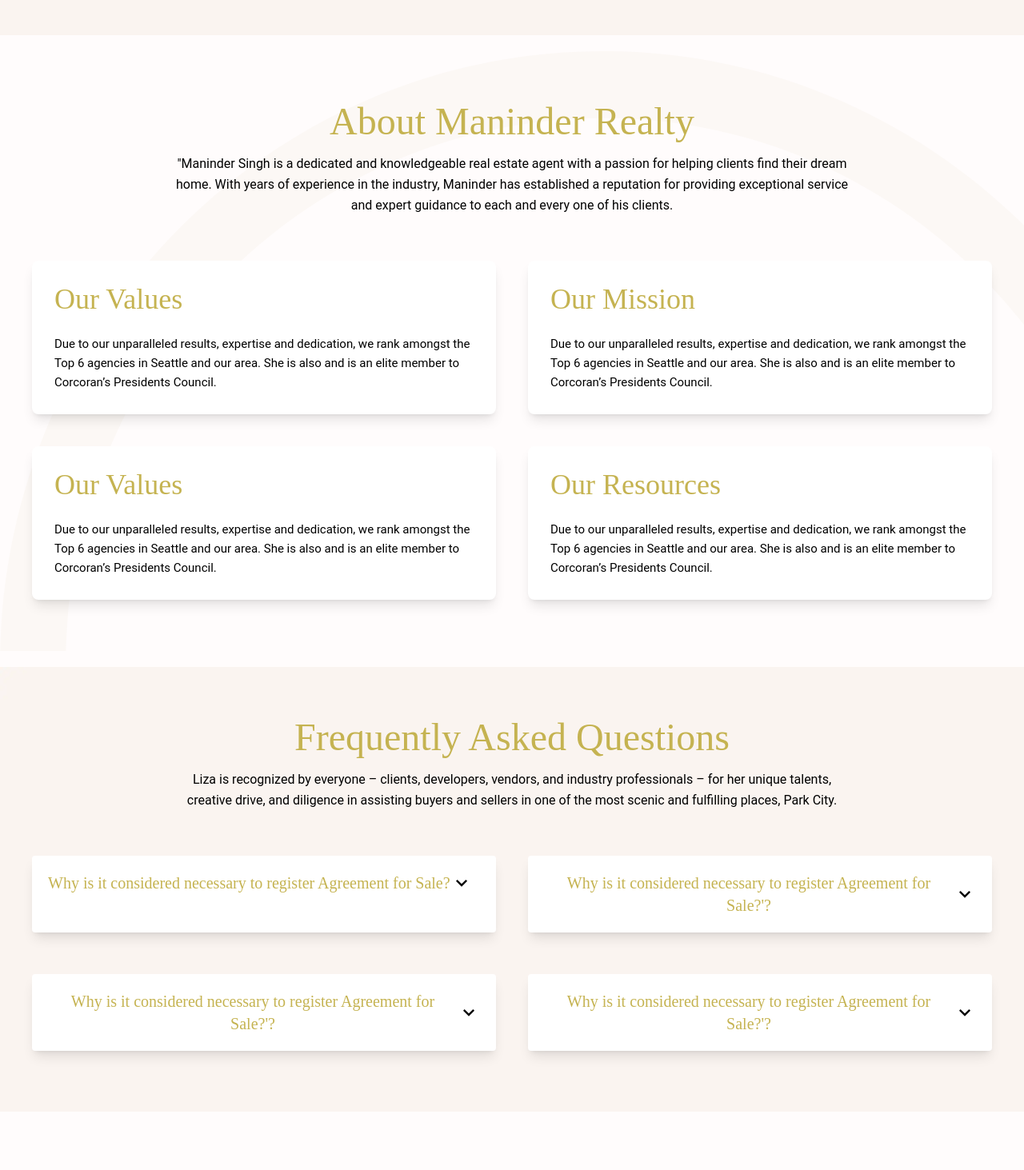
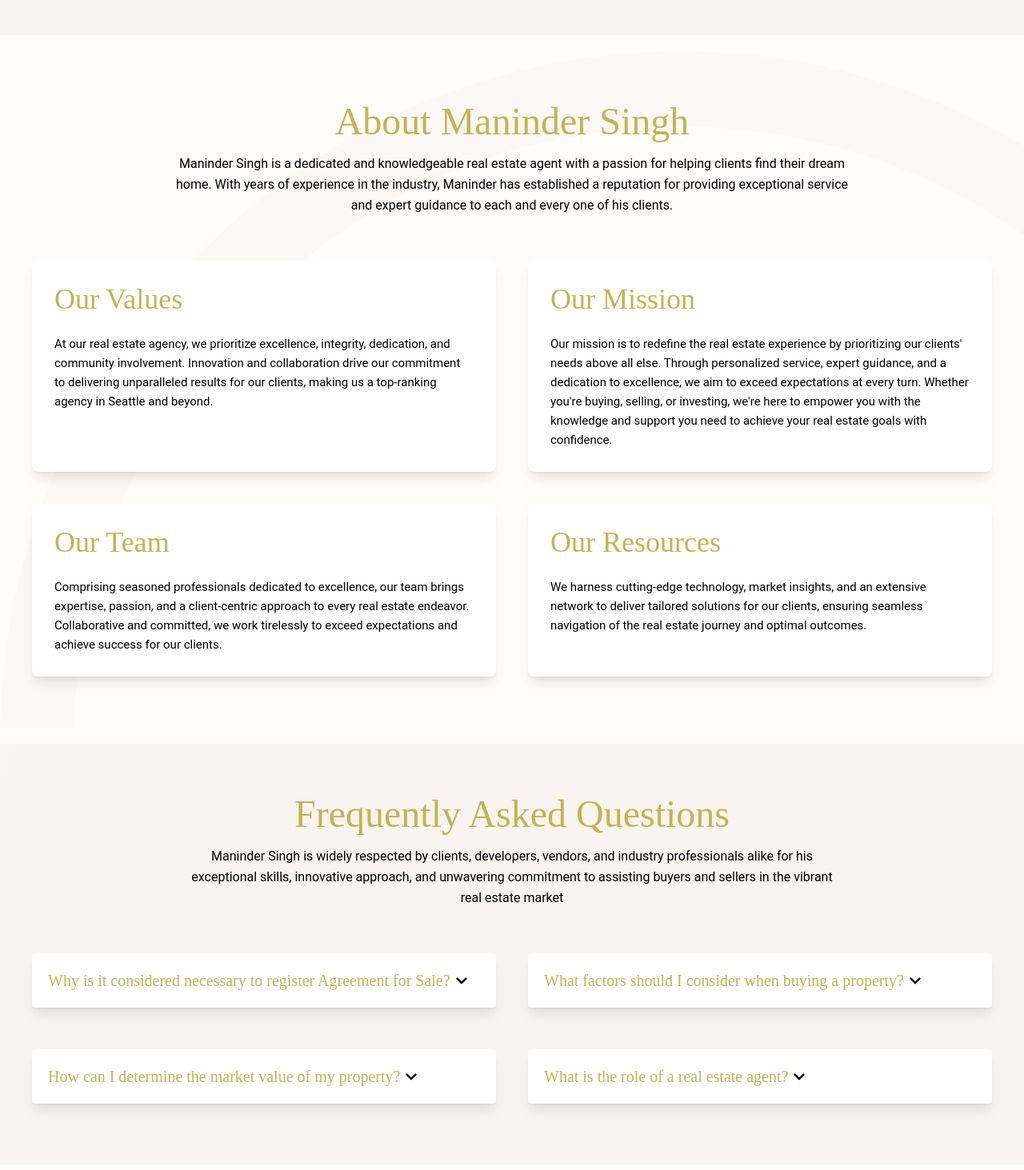
Before and after one commit to Pradumm/Manidar_real_state, a React (Vite) app: page /about-us in a window 1280 px wide. Shown: the part 1000-2463 px from the top of the page at 80% size. Built offline with nearby package versions, Linux system fonts and the light colour scheme.

Commit message:
content change of the about

```diff
--- a/src/App.jsx
+++ b/src/App.jsx
@@ -39,7 +39,7 @@
         <Route path="/testimonial" element={<Testimonialpage />} />
         <Route path="/buyer-guide" element={<BuyersGuide />} />
         <Route path="/seller-guide" element={<SellerGuide />} />
-        <Route path="/Sign-up" element={<Register />} />
+        <Route path="/register" element={<Register />} />
         <Route path="/mortgage-calculator" element={<Register />} />
 
 
--- a/src/components/ContentToggle.jsx
+++ b/src/components/ContentToggle.jsx
@@ -1,4 +1,4 @@
-import React, { useState } from 'react';
+import React, { useState } from "react";
 import { MdKeyboardArrowDown } from "react-icons/md";
 import { MdKeyboardArrowUp } from "react-icons/md";
 const ContentToggle = () => {
@@ -7,23 +7,28 @@
   const qaArray = [
     {
       id: 1,
-            question: "Why is it considered necessary to register Agreement for Sale?",
-            answer: "Lorem ipsum dolor sit amet, consectetur adipiscing elit. Ut elit tellus, luctus nec ullamcorper mattis, pulvinar dapibus leo."
+      question:
+        "Why is it considered necessary to register Agreement for Sale?",
+      answer:
+        "Registering the Agreement for Sale is essential to ensure legal validity and protection of your property rights. It provides a legal record of the transaction and helps prevent disputes or challenges in the future. Additionally, it enables the transfer of ownership and facilitates smooth property transactions.",
     },
     {
       id: 2,
-            question: "Why is it considered necessary to register Agreement for Sale?'?",
-            answer: "William Shakespeare"
+      question: "What factors should I consider when buying a property?",
+      answer:
+        "When buying a property, it's crucial to consider factors such as location, budget, amenities, legal documentation, property condition, and potential for appreciation. Conduct thorough research, consult with professionals, and carefully evaluate your needs and preferences to make an informed decision.",
     },
     {
       id: 3,
-            question: "Why is it considered necessary to register Agreement for Sale?'?",
-            answer: "William Shakespeare"
+      question: "How can I determine the market value of my property?",
+      answer:
+        "Several factors influence the market value of a property, including location, size, condition, amenities, recent sales of similar properties in the area, and prevailing market conditions. Consulting with real estate professionals, conducting comparative market analysis, and considering appraisals can help you determine the fair market value of your property.",
     },
     {
       id: 4,
-            question: "Why is it considered necessary to register Agreement for Sale?'?",
-            answer: "William Shakespeare"
+      question: "What is the role of a real estate agent?",
+      answer:
+        "A real estate agent serves as a knowledgeable guide and facilitator throughout the buying, selling, or renting process. They provide valuable insights, assist with property searches, market analysis, negotiations, paperwork, and ensure a smooth transaction from start to finish. Their expertise and network can help you navigate the complexities of the real estate market and achieve your goals.",
     },
     // Add more question-answer pairs here as needed
   ];
@@ -39,13 +44,24 @@
   return (
     <>
       {qaArray.map((item) => (
-                <div key={item.id} className='bg-white shadow-lg rounded p-5 mb-3'>
-                    <button className='flex justify-between items-center'  onClick={() => toggleQuestion(item.id)}>
-                        <h1 className='text-xl font-[400] text-[#C5B351]'>{item.question}</h1>
-                        <span>{selectedQuestion === item.id ? <MdKeyboardArrowUp  className='w-7 h-7' /> : <MdKeyboardArrowDown className='w-7 h-7' />}</span>
+        <div key={item.id} className="bg-white shadow-lg rounded p-5 mb-3">
+          <button
+            className="flex justify-between items-center"
+            onClick={() => toggleQuestion(item.id)}
+          >
+            <h1 className="text-xl font-[400] text-[#C5B351]">
+              {item.question}
+            </h1>
+            <span>
+              {selectedQuestion === item.id ? (
+                <MdKeyboardArrowUp className="w-7 h-7" />
+              ) : (
+                <MdKeyboardArrowDown className="w-7 h-7" />
+              )}
+            </span>
           </button>
           {selectedQuestion === item.id && (
-                        <div className='px-2'>
+            <div className="px-2">
               <p>{item.answer}</p>
             </div>
           )}
--- a/src/components/Modelform.jsx
+++ b/src/components/Modelform.jsx
@@ -1,4 +1,4 @@
-import React from 'react'
+import React from "react";
 
 const Modelform = () => {
   return (
@@ -9,23 +9,21 @@
             <div>
               <img
                 className="w-28"
-                                src="https://seattle.b-cdn.net/wp-content/uploads/2014/05/agent_profile-500x328.png"
+                src="https://crm.artechworld.tech/images/faces/facemaninder.png"
                 alt=""
               />
             </div>
             <div>
               <p>
                 Maninder Singh <br />
-                                <span className="text-NewYello">
-                                    SE DRE# 12567897
-                                </span>
+                <span className="text-NewYello">Realtor</span>
               </p>
             </div>
           </div>
 
           <div className="mb-3">
             <input
-                            class=" border border-gray-300 text-sm rounded-lg  focus:outline-none block w-full p-2.5 placeholder-[#464646] "
+              class=" border border-gray-300 text-sm rounded-lg  focus:outline-none block w-full p-2.5 placeholder-[#464646]"
               placeholder=" Your Name"
               type="text"
             />
@@ -55,13 +53,13 @@
           </div>
           <div className="mt-4">
             <button className="text-white  shadow-xl text-sm transition duration-150 ease-out hover:ease-in  bg-[#C5B351] hover:bg-black    focus:outline-none block w-full p-2.5 ">
-                            Send Email
+              Send Message
             </button>
           </div>
         </form>
       </div>
     </>
-    )
-}
+  );
+};
 
-export default Modelform
+export default Modelform;
--- a/src/pages/About/Aboutpage.jsx
+++ b/src/pages/About/Aboutpage.jsx
@@ -4,6 +4,7 @@
 import { FaInstagram } from "react-icons/fa";
 import { FaFacebookF } from "react-icons/fa";
 import { FaLongArrowAltRight } from "react-icons/fa";
+import { Link } from "react-router-dom";
 
 import ContentToggle from "../../components/ContentToggle";
 import Footer from "../../components/footer/Footer";
@@ -39,21 +40,22 @@
 
               <div className="">
                 <p className="text-base leading-relaxed mb-4">
-                  A versatile professional who
-                  has made a name for himself in two distinct fields:
-                  real estate and information technology. As a real estate agent,
-                  Maninder has helped numerous clients find their dream homes or
-                  invest in profitable properties. With his deep knowledge of the
-                  local real estate market and his ability to negotiate favorable deals,
-                  he has earned a reputation for being trustworthy, reliable, and results-oriented.
+                  A versatile professional who has made a name for himself in
+                  two distinct fields: real estate and information technology.
+                  As a real estate agent, Maninder has helped numerous clients
+                  find their dream homes or invest in profitable properties.
+                  With his deep knowledge of the local real estate market and
+                  his ability to negotiate favorable deals, he has earned a
+                  reputation for being trustworthy, reliable, and
+                  results-oriented.
                 </p>
 
                 <p className="text-base  leading-relaxed   mb-8">
-                  Maninder's unique combination of skills and experience
-                  makes him a valuable asset to anyone looking to buy, sell,
-                  or invest in real estate, as well as companies seeking to
-                  leverage technology to achieve their business goals.
-                  With his passion for both fields, he is committed to providing his clients with
+                  Maninder's unique combination of skills and experience makes
+                  him a valuable asset to anyone looking to buy, sell, or invest
+                  in real estate, as well as companies seeking to leverage
+                  technology to achieve their business goals. With his passion
+                  for both fields, he is committed to providing his clients with
                   exceptional service and delivering exceptional results.
                 </p>
 
@@ -66,29 +68,46 @@
                           className=" flex items-center justify-center w-10 h-10 rounded-full border border-[#C5B351] hover:bg-[#C5B351]  transition-all duration-75
                              -full"
                         >
+                          <Link
+                            to="https://www.linkedin.com/in/maninder-singh-30674326b/"
+                            target="_blank"
+                          >
                             <FaLinkedinIn />
+                          </Link>
                         </div>
                         <div
                           className=" flex items-center
                                justify-center w-10 h-10 rounded-full border border-[#C5B351] hover:bg-[#C5B351]  transition-all duration-75
                               -full"
                         >
+                          <Link
+                            to="https://www.instagram.com/maninder_singh_realestate/"
+                            target="_blank"
+                          >
                             <FaInstagram />
+                          </Link>
                         </div>
                         <div
                           className=" flex items-center
                                  justify-center w-10 h-10 rounded-full border border-[#C5B351] hover:bg-[#C5B351]  transition-all duration-75
                                -full"
                         >
+                          <Link
+                            to="https://www.facebook.com/profile.php?id=100082839065240"
+                            target="_blank"
+                          >
                             <FaFacebookF />
+                          </Link>
                         </div>
                       </div>
 
                       <div>
-                        <span className="text-xl cursor-pointer font-prata flex items-center justify-center">
+                        <Link to="/contact" className="cursor-pointer">
+                          <span className="text-xl cursor-pointer font-prata flex items-center justify-center ">
                             Contact{" "}
                             <FaLongArrowAltRight className="pl-1 pt-1 w-10" />
                           </span>
+                        </Link>
                       </div>
                     </div>
                   </div>
@@ -113,14 +132,14 @@
       >
         <div className="flex flex-col text-center w-full mb-5 lg:mb-14">
           <h1 className=" text-2xl lg:text-5xl font-[400] mb-4 text-[#C5B351]  ">
-            About Maninder Realty
+            About Maninder Singh
           </h1>
           <p className="lg:w-2/3 mx-auto leading-relaxed text-base">
-            "Maninder Singh is a dedicated and knowledgeable real estate agent with
-            a passion for helping clients find their dream home. With years of experience
-            in the industry,
-            Maninder has established a reputation for providing exceptional
-            service and expert guidance to each and every one of his clients.
+            Maninder Singh is a dedicated and knowledgeable real estate agent
+            with a passion for helping clients find their dream home. With years
+            of experience in the industry, Maninder has established a reputation
+            for providing exceptional service and expert guidance to each and
+            every one of his clients.
           </p>
         </div>
 
@@ -131,9 +150,11 @@
             </h1>
             <div className="">
               <p>
-                Due to our unparalleled results, expertise and dedication, we
-                rank amongst the Top 6 agencies in Seattle and our area. She is
-                also and is an elite member to Corcoran’s Presidents Council.{" "}
+                At our real estate agency, we prioritize excellence, integrity,
+                dedication, and community involvement. Innovation and
+                collaboration drive our commitment to delivering unparalleled
+                results for our clients, making us a top-ranking agency in
+                Seattle and beyond.
               </p>
             </div>
           </div>
@@ -143,21 +164,27 @@
             </h1>
             <div className="">
               <p>
-                Due to our unparalleled results, expertise and dedication, we
-                rank amongst the Top 6 agencies in Seattle and our area. She is
-                also and is an elite member to Corcoran’s Presidents Council.{" "}
+                Our mission is to redefine the real estate experience by
+                prioritizing our clients' needs above all else. Through
+                personalized service, expert guidance, and a dedication to
+                excellence, we aim to exceed expectations at every turn. Whether
+                you're buying, selling, or investing, we're here to empower you
+                with the knowledge and support you need to achieve your real
+                estate goals with confidence.
               </p>
             </div>
           </div>
           <div className="bg-white shadow-lg rounded-lg p-7">
             <h1 className="text-2xl lg:text-4xl font-[400] mb-6 text-[#C5B351] ">
-              Our Values
+              Our Team
             </h1>
             <div className="">
               <p>
-                Due to our unparalleled results, expertise and dedication, we
-                rank amongst the Top 6 agencies in Seattle and our area. She is
-                also and is an elite member to Corcoran’s Presidents Council.{" "}
+                Comprising seasoned professionals dedicated to excellence, our
+                team brings expertise, passion, and a client-centric approach to
+                every real estate endeavor. Collaborative and committed, we work
+                tirelessly to exceed expectations and achieve success for our
+                clients.
               </p>
             </div>
           </div>
@@ -167,9 +194,10 @@
             </h1>
             <div className="">
               <p>
-                Due to our unparalleled results, expertise and dedication, we
-                rank amongst the Top 6 agencies in Seattle and our area. She is
-                also and is an elite member to Corcoran’s Presidents Council.{" "}
+                We harness cutting-edge technology, market insights, and an
+                extensive network to deliver tailored solutions for our clients,
+                ensuring seamless navigation of the real estate journey and
+                optimal outcomes.
               </p>
             </div>
           </div>
@@ -187,10 +215,10 @@
             Frequently Asked Questions
           </h1>
           <p className="lg:w-2/3 mx-auto leading-relaxed text-base px-4">
-            Liza is recognized by everyone – clients, developers, vendors, and
-            industry professionals – for her unique talents, creative drive, and
-            diligence in assisting buyers and sellers in one of the most scenic
-            and fulfilling places, Park City.
+            Maninder Singh is widely respected by clients, developers, vendors,
+            and industry professionals alike for his exceptional skills,
+            innovative approach, and unwavering commitment to assisting buyers
+            and sellers in the vibrant real estate market
           </p>
         </div>
 
--- a/src/pages/home/About.jsx
+++ b/src/pages/home/About.jsx
@@ -19,7 +19,7 @@
             ></div>
 
             <div className="w-full lg:w-3/5 sm:py-14 md:pl-10 ">
-              <p className="text-xl italic mb-4">About</p>
+              {/* <p className="text-xl italic mb-4">About</p> */}
               <h1 className="text-3xl lg:text-5xl font-[400] text-[#C5B351] capitalize  mb-5">
                 Maninder Singh, Your Local Realtor
               </h1>
```
Also changed, not shown: src/components/header/Header.jsx (+6 -78 lines), src/pages/Contact/Contactpage.jsx (+143 -90 lines). Lines whose indentation alone changed are shown as unchanged.
